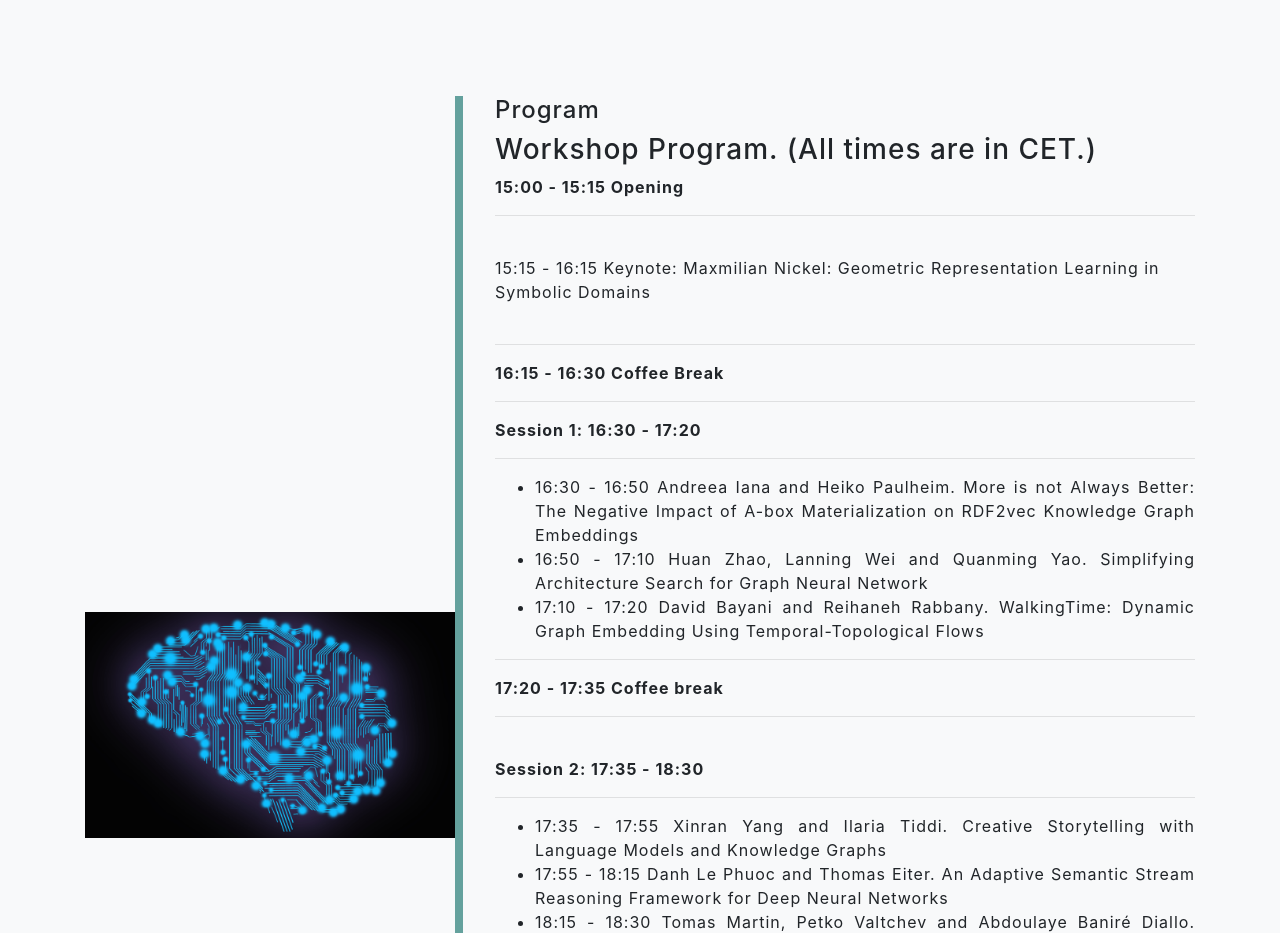
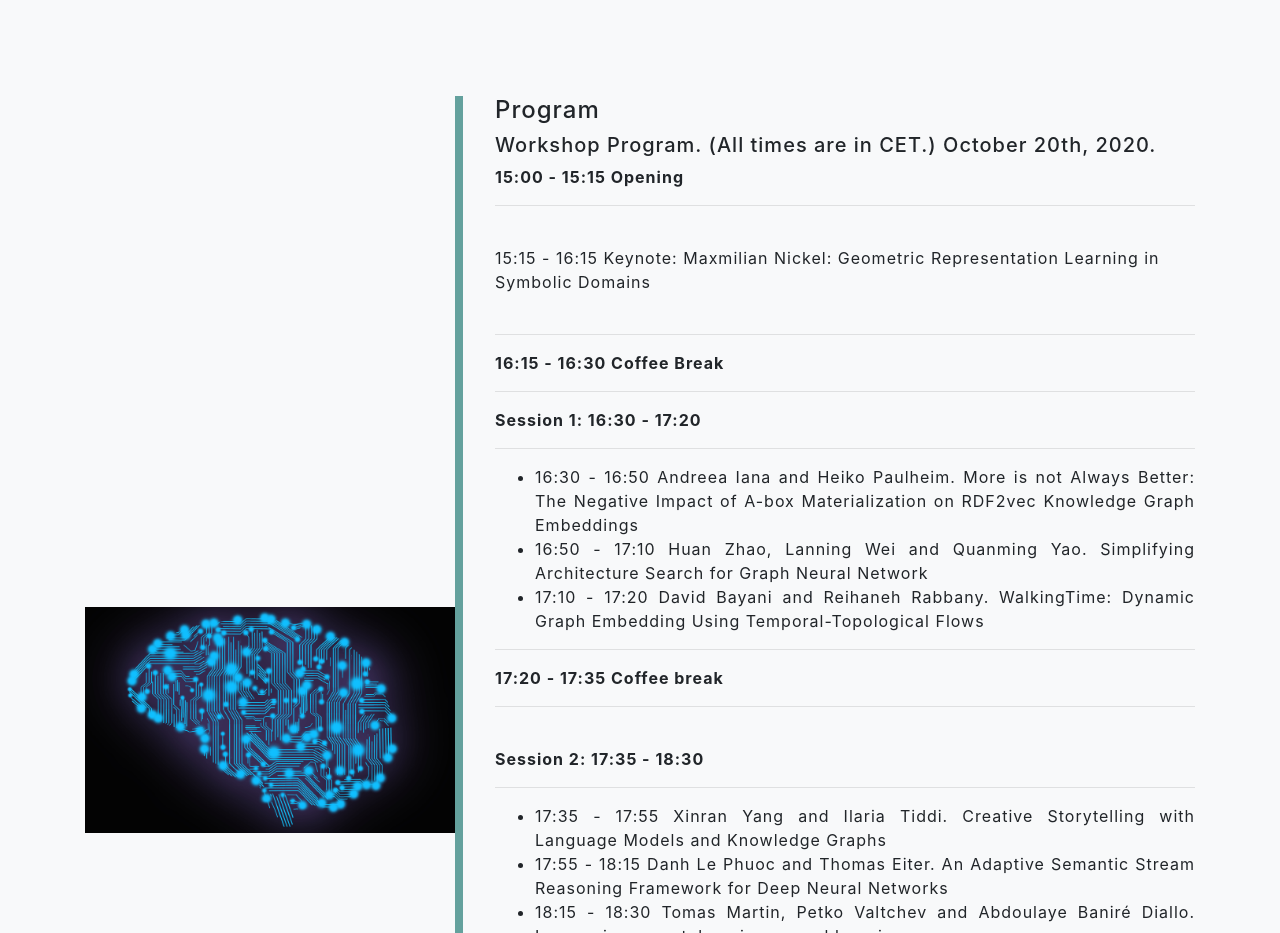
Before and after one commit to alammehwish/cssa_cikm_2020.github.io, a website with bundled scripts: page index.html in a window 1280 px wide. Shown: the part 3460-4393 px from the top of the page. Built offline with nearby package versions, Linux system fonts and the light colour scheme.

Commit message:
Update index.html

```diff
--- a/index.html
+++ b/index.html
@@ -194,7 +194,7 @@ In this talk, I will provide an overview of our recent work on such geometric ap
         <div class="col-xl-8 col-lg-5">
           <div class="featured-text text-center text-lg-left">
             <h4>Program</h4>
-            <h3 class="section-subheading">Workshop Program. (All times are in CET.)</h3>
+            <h5 class="section-subheading">Workshop Program. (All times are in CET.) October 20th, 2020.</h3>
 
           <b>15:00 - 15:15 Opening </b><br />
           <hr>
```
